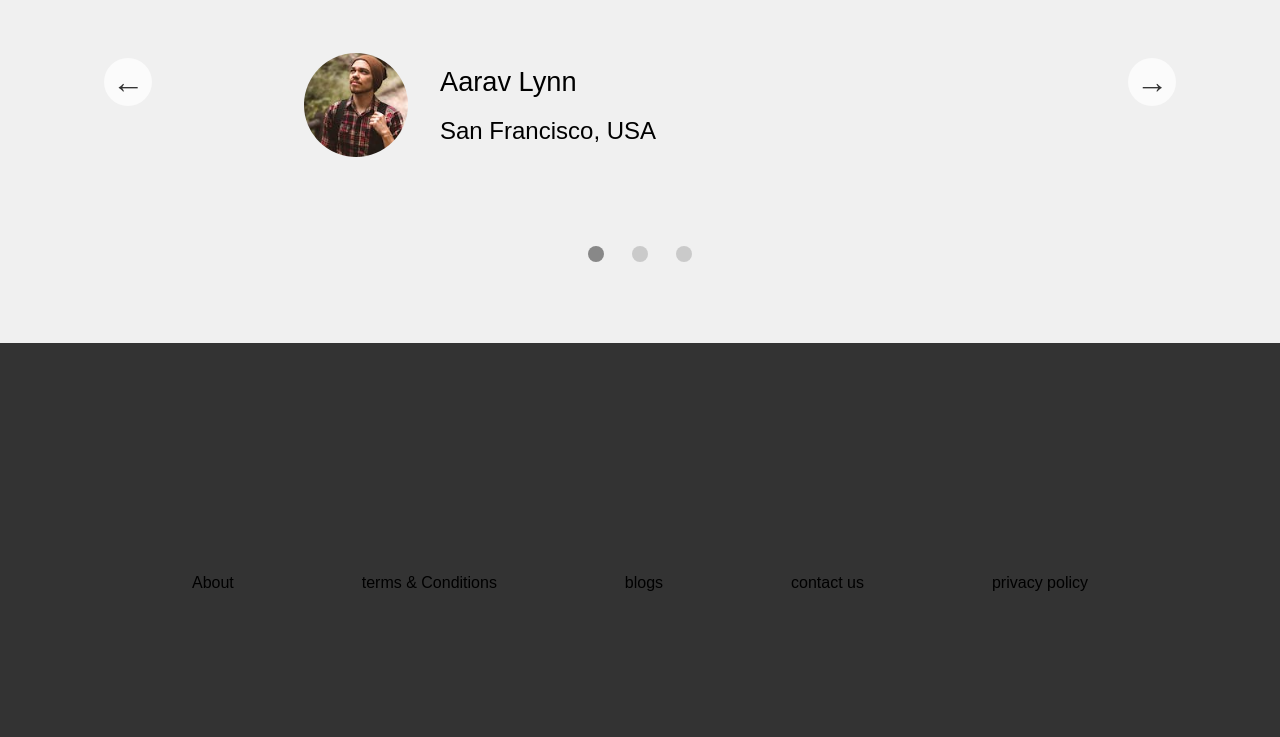
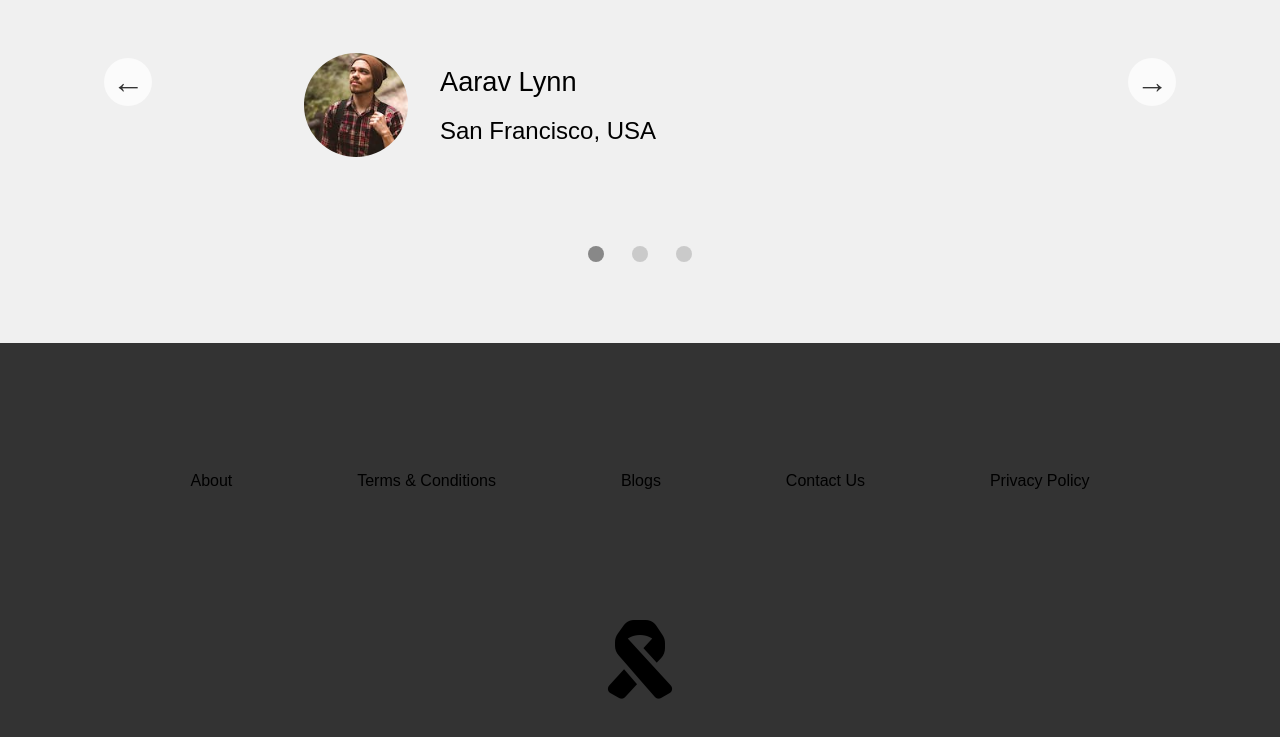
Before and after one commit to relaxgameing/mental-health, a plain HTML site: page mental health/index.html in a window 1280 px wide. Shown: the part 3392-4129 px from the top of the page. Drawn offline with Linux system fonts and the light colour scheme.

Commit message:
Update index.html

```diff
--- a/mental health/index.html
+++ b/mental health/index.html
@@ -5,7 +5,10 @@
     <meta http-equiv="X-UA-Compatible" content="IE=edge" />
     <meta name="viewport" content="width=device-width, initial-scale=1.0" />
     <title>MENTAL HEALTH</title>
-
+    <script
+      src="https://kit.fontawesome.com/b697cc21b4.js"
+      crossorigin="anonymous"
+    ></script>
     <link rel="stylesheet" href="./index.css" />
   </head>
   <body>
@@ -317,13 +320,14 @@
     <br />
     <footer>
       <div class="footerlink">
-        <a href="#">About</a>
-        <a href="#">terms & Conditions</a>
-        <a href="#">blogs</a>
-        <a href="#">contact us</a>
-        <a href="#">privacy policy</a>
+        <a href="#" class="link">About</a>
+        <a href="#" class="link">Terms & Conditions</a>
+        <a href="#" class="link">Blogs</a>
+        <a href="#" class="link">Contact Us</a>
+        <a href="#" class="link">Privacy Policy</a>
       </div>
 
+      <i class="fas fa-5x fa-ribbon ribbon"></i>
       <!-- <img src="./img/logo.jpeg" alt="" class="image" /> -->
     </footer>
     <script src="index.js"></script>
```
